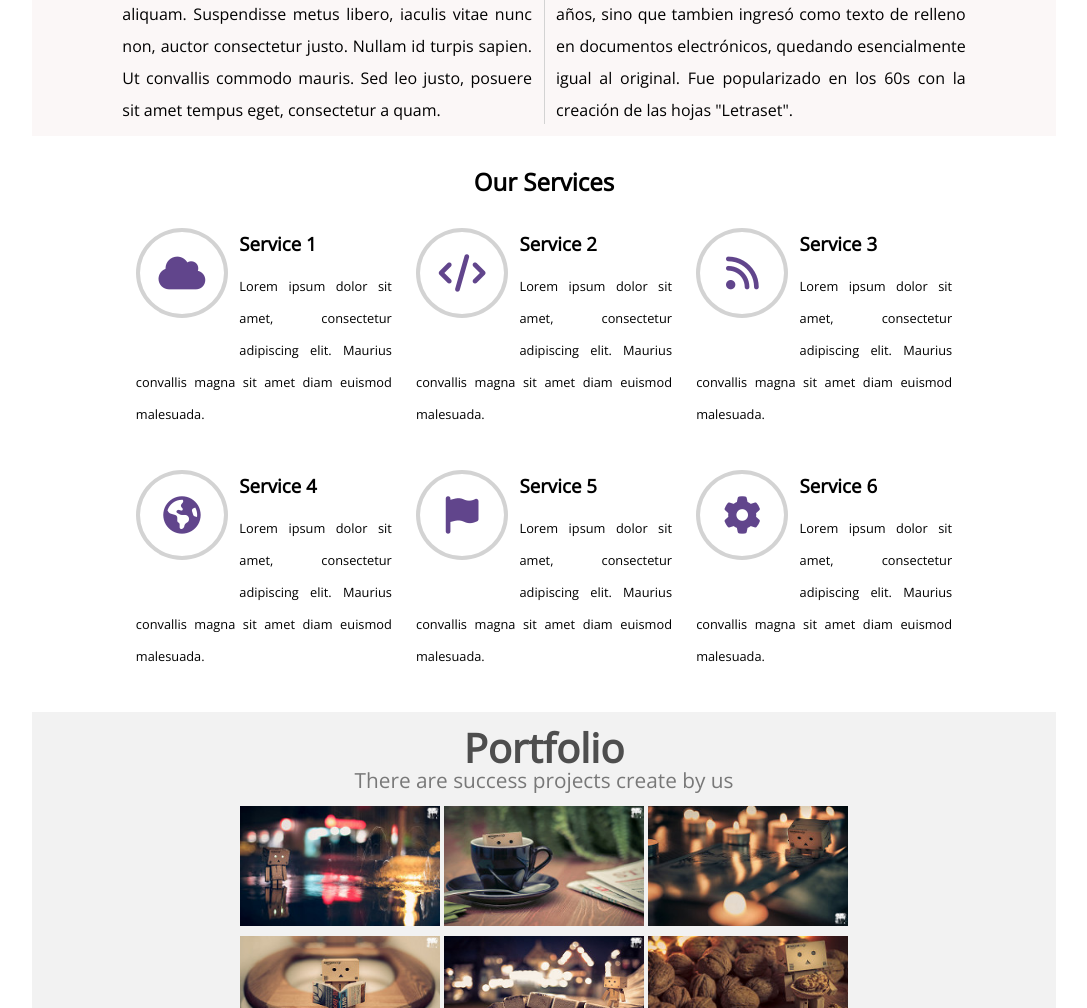
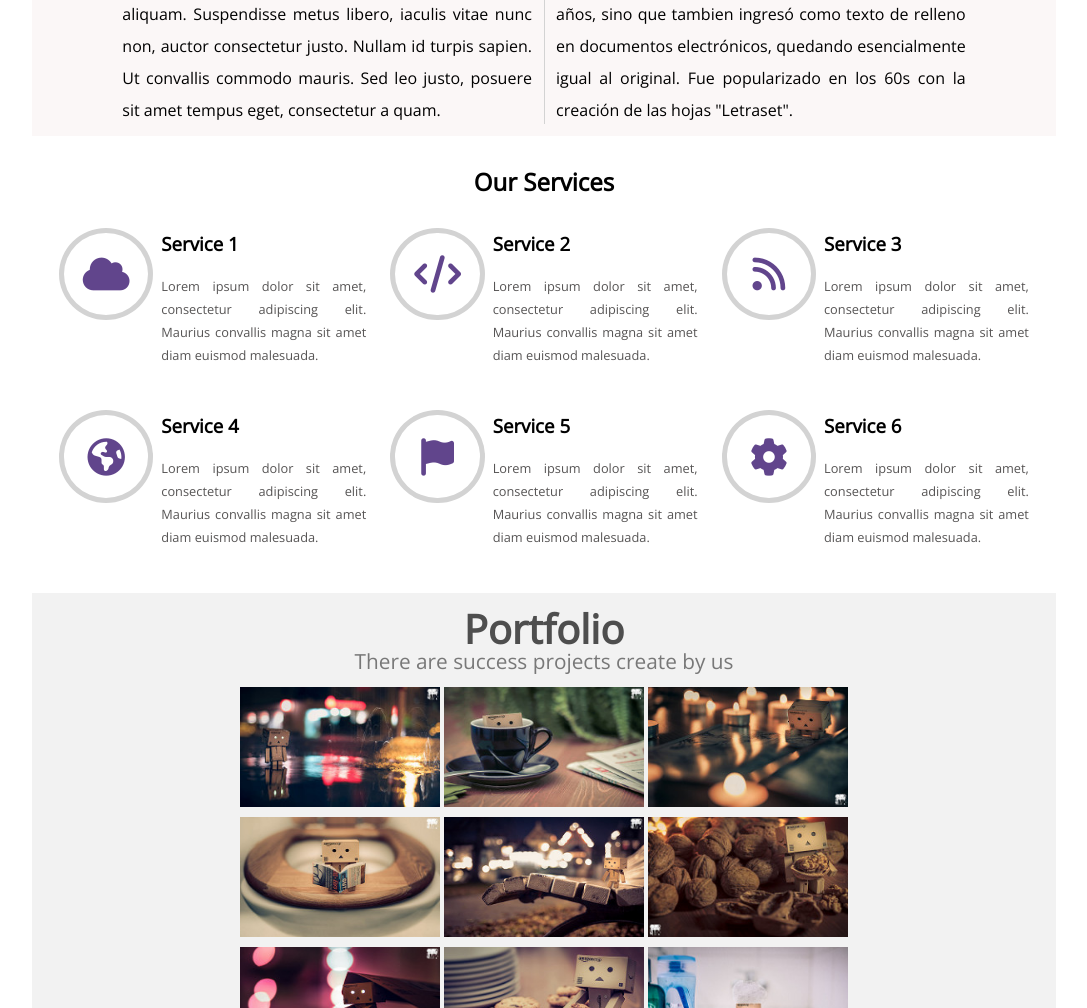
Before and after one commit to Emmakex/grupo3, a plain HTML site: page index.html in a window 1280 px wide. Shown: the part 1580-2588 px from the top of the page, without its empty margins (96-1183 px from the left). Drawn offline with nearby package versions, Linux system fonts and the light colour scheme.

Commit message:
servicios ok

```diff
--- a/css/style.css
+++ b/css/style.css
@@ -110,52 +110,46 @@ nav {
 
 /*Servicios*/
 
- #Service  {
+#service{
     text-align: center;
     padding-top: 30px;
     padding-bottom: 30px;
 }
-
- #Service article {
-    width: 25%;
+#service article{
+    width: 30%;
     margin: 10px;
-    line-height: 110%;
     display: inline-block;
     text-align: justify;
 }
-
- #Service p{
+#service p{
      font-size: 0.8em;
-     text-align: justify;
-     /*width: 65%;
-     float: right;
-     margin: 3px 3px 0 0;*/
+    /* text-align: justify;*/
+     line-height: 180%;
+     color: rgb(87, 85, 85); /color del texto del paragrafo más claro ??/
 }
-
- #Service h3 {
+#service h3{
     padding-top: 20px;
-    padding-bottom: 10px;
+    padding-bottom: 15px;
  }
-
 .fa-solid{
     --fa-border-color:lightgrey;
     --fa-border-style: solid;
-    --fa-border-width: 4px;
+    --fa-border-width: 5px;
     --fa-border-radius: 50%;
     --fa-border-padding:.6em .5em;
     color:#61458c;
-    line-height: 50px;
-    text-align: center;
     margin-top: 0px;
+    margin-bottom: 50px;
+    margin-right: 8px !important;  /la clase fa-pull-left tiene un margin propio/
     transition-duration: 0.8s;
-    margin-bottom: 20px;
 }
-
 .fa-solid:hover {
     background-color:#61458c;
     --fa-border-color:#61458c;
     color:white;
 }
+
+/*Fin Servicios*/
 
 /* Portfolio */
 
--- a/index.html
+++ b/index.html
@@ -48,7 +48,7 @@
 <!-- /Quienes Somos -->
 
     <!-- Servicios -->
-        <section id="Service">
+    <section id="service">
         <h2>Our Services</h2>
         <article>
             <h3><span class="fa-solid fa-cloud fa-border fa-2x fa-fw fa-pull-left" aria-hidden="true"></span>Service 1</h3>
@@ -76,6 +76,7 @@
         </article>
     </section>
 <!-- /Servicios-->
+
     <!-- Portfolio -->
         <section id="portfolio">
             <h2>Portfolio</h2>
```
Lines whose indentation alone changed are shown as unchanged.
